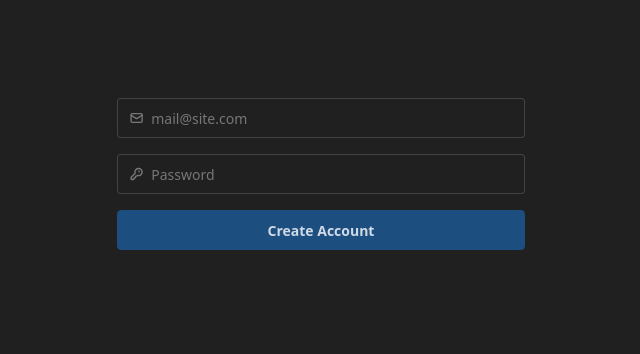
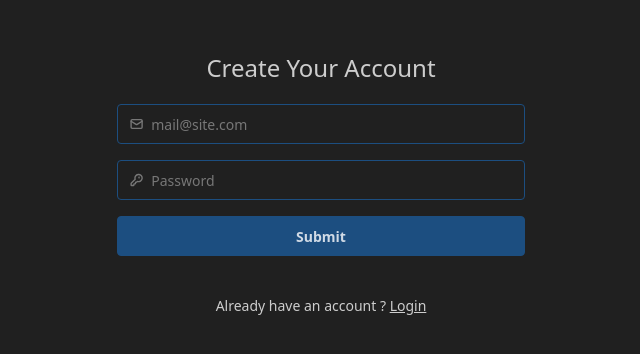
Before and after one commit to ankitjhagithub21/mern.ly, a React (Vite) app in the folder client/: page /register in a window 1280 px wide. Shown: the part 226-580 px from the top of the page, without its empty margins (319-959 px from the left). Built offline with nearby package versions, Linux system fonts and the light colour scheme.

Commit message:
crated login page

```diff
--- a/client/src/components/AuthForm.jsx
+++ b/client/src/components/AuthForm.jsx
@@ -1,13 +1,11 @@
+import {Link} from "react-router-dom"
 
-
-const AuthForm = () => {
+const AuthForm = ({title}) => {
     return (
-
-
-        <form className='max-w-md p-5 rounded-lg w-full flex flex-col space-y-4'>
-
+        <form className='max-w-md p-5  w-full flex flex-col space-y-4'>
+            <h1 className="text-center text-2xl mb-5">{title}</h1>
             <div>
-                <label className="input validator w-full">
+                <label className="input input-primary validator w-full">
                     <svg className="h-[1em] opacity-50" xmlns="http://www.w3.org/2000/svg" viewBox="0 0 24 24">
                         <g
                             strokeLinejoin="round"
@@ -26,7 +24,7 @@ const AuthForm = () => {
                 <div className="validator-hint hidden">Enter valid email address</div>
             </div>
             <div>
-                <label className="input validator w-full">
+                <label className="input input-primary validator w-full">
                     <svg className="h-[1em] opacity-50" xmlns="http://www.w3.org/2000/svg" viewBox="0 0 24 24">
                         <g
                             strokeLinejoin="round"
@@ -55,7 +53,8 @@ const AuthForm = () => {
 
                 </p>
             </div>
-            <button className='btn btn-primary'>Create Account</button>
+            <button className='btn btn-primary'>Submit</button>
+
         </form>
 
 
--- a/client/src/pages/LoginPage.jsx
+++ b/client/src/pages/LoginPage.jsx
@@ -1,8 +1,12 @@
-import React from 'react'
+import AuthForm from "../components/AuthForm"
+import {Link} from "react-router-dom"
 
 const LoginPage = () => {
   return (
-    <div>LoginPage</div>
+    <div className='h-screen w-full flex flex-col gap-5 items-center justify-center p-5'>
+        <AuthForm title="Login to your account"/>
+         <p className="text-sm">Don't have an account ? <Link to={"/register"} className="underline">Register here</Link> </p>
+    </div>
   )
 }
 
--- a/client/src/pages/RegisterPage.jsx
+++ b/client/src/pages/RegisterPage.jsx
@@ -1,10 +1,12 @@
 import React from 'react'
 import AuthForm from '../components/AuthForm'
+import { Link } from 'react-router-dom'
 
 const RegisterPage = () => {
   return (
-    <div className='h-screen w-full flex items-center justify-center p-5'>
-        <AuthForm/>
+    <div className='h-screen w-full flex flex-col gap-5 items-center justify-center p-5'>
+        <AuthForm title="Create Your Account"/>
+         <p className="text-sm">Already have an account ? <Link to={"/login"} className="underline">Login</Link> </p>
     </div>
   )
 }
```
